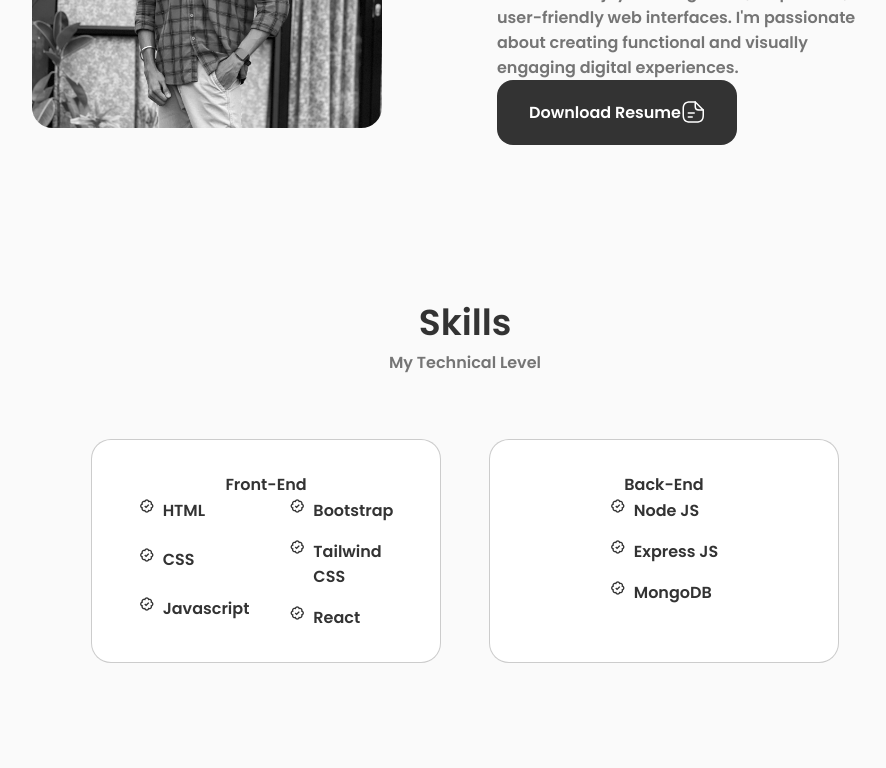
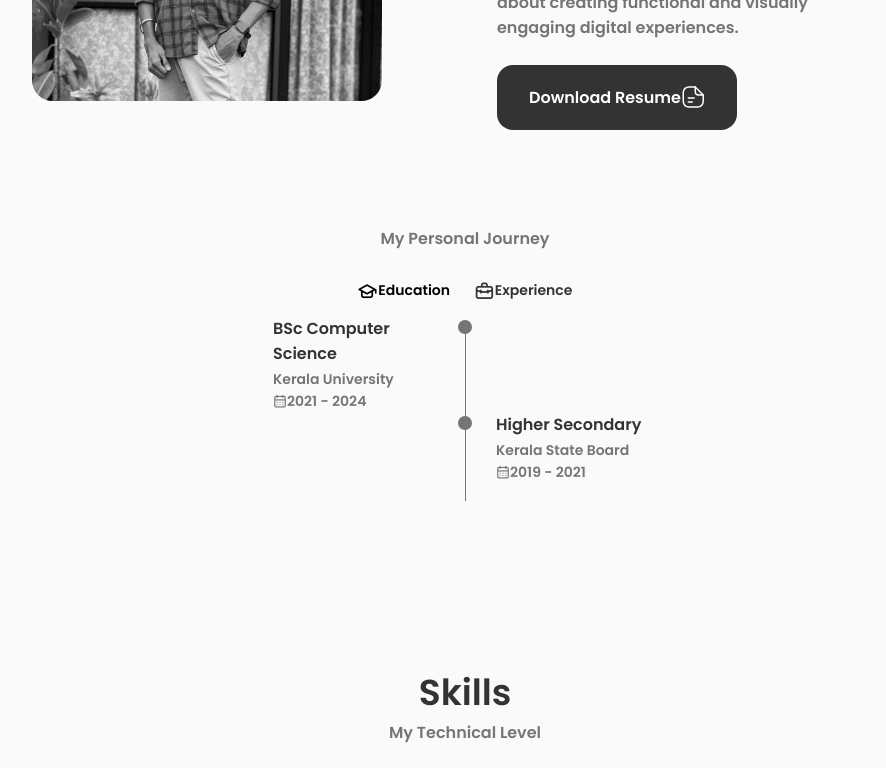
Before and after one commit to midhunmohan2003/Midhun-Portfolio, a React (Vite) app: page / in a window 1280 px wide. Shown: the part 1160-1928 px from the top of the page, without its empty margins (175-1061 px from the left). Built offline with nearby package versions, Linux system fonts and the light colour scheme.

Commit message:
qualifications

```diff
--- a/package.json
+++ b/package.json
@@ -15,9 +15,11 @@
     "axios": "^1.7.9",
     "bootstrap": "^5.3.3",
     "framer-motion": "^12.18.1",
+    "lucide-react": "^0.523.0",
     "react": "^19.0.0",
     "react-bootstrap": "^2.10.9",
     "react-dom": "^19.0.0",
+    "react-icons": "^5.5.0",
     "react-redux": "^9.2.0",
     "react-router-dom": "^7.1.5",
     "react-toastify": "^11.0.3"
--- a/src/Components/about/About.jsx
+++ b/src/Components/about/About.jsx
@@ -4,6 +4,7 @@ import { motion } from "framer-motion";
 import AboutImg from "../../assets/about.jpg";
 import CV from "../../assets/Midhun Mohan_Resume.pdf";
 import Info from "./Info";
+import Qualifications from "./Qualifications";
 
 function About() {
   return (
@@ -31,7 +32,7 @@ function About() {
                 responsive, and user-friendly web interfaces. I'm passionate
                 about creating functional and visually engaging digital
                 experiences.
-              </p>
+              </p> <br />
               <a href={CV} download="" className="button button--flex">
                 Download Resume
                 <svg
@@ -63,6 +64,7 @@ function About() {
             </div>
           </div>
         </motion.div>
+        <Qualifications/>
       </section>
     </>
   );
--- /dev/null
+++ b/src/Components/about/Qualifications.jsx
@@ -0,0 +1,110 @@
+import React, { useState } from 'react'
+import "./about.css";
+
+
+function Qualifications() {
+
+    const [toggleState, setToggleState] = useState(1);
+
+    const toggleTab = (index) =>{
+        setToggleState(index);
+    }
+
+  return (
+    <>
+      <section className="qualification section">
+        <span className="section__subtitle">My Personal Journey</span>
+
+      <div className="qualification__container container">
+        <div className="qualification__tabs">
+            <div className={toggleState === 1 ? "qualification__button qualification__active button--flex" : "qualification__button  button--flex"}
+            onClick={()=> toggleTab(1)}>
+                <i className='uil uil-graduation-cap qualification__icon'></i> Education
+            </div>
+
+            <div className={toggleState === 2 ? "qualification__button qualification__active button--flex" : "qualification__button  button--flex"}
+             onClick={()=> toggleTab(2)}>
+                <i className='uil uil-briefcase-alt qualification__icon'></i> Experience
+            </div>
+        </div>
+
+        <div className="qualification__sections">
+            <div className={toggleState === 1 ? "qualification__content qualification__content-active" : "qualification__content"}>
+
+                <div className="qualification__data">
+                    <div>
+                        <h3 className="qualification__title">BSc Computer Science</h3>
+                        <span className="qualification__subtitle">Kerala University</span>
+                        <div className="qualification__calendar">
+                            <i className="uil uil-calendar-alt"></i>2021 - 2024
+                        </div>
+                    </div>
+                    <div>
+                        <span className="qualification__rounder"></span>
+                        <span className="qualification__line"></span>
+                    </div>
+                </div>
+
+                 <div className="qualification__data">
+                    <div></div>
+
+                    <div>
+                        <span className="qualification__rounder"></span>
+                        <span className="qualification__line"></span>
+                    </div>
+
+                    <div>
+                        <h3 className="qualification__title">Higher Secondary</h3>
+                        <span className="qualification__subtitle">Kerala State Board</span>
+                        <div className="qualification__calendar">
+                            <i className="uil uil-calendar-alt"></i>2019 - 2021
+                        </div>
+                    </div>
+                </div>
+            </div>
+
+
+             <div className={toggleState === 2 ? "qualification__content qualification__content-active" : "qualification__content"}>
+
+                <div className="qualification__data">
+                    <div>
+                        <h3 className="qualification__title">MERN Stack Developer Intern</h3>
+                        <span className="qualification__subtitle">Luminar Tachnolab Kochi</span>
+                        <div className="qualification__calendar">
+                            <i className="uil uil-calendar-alt"></i>June 2024 - Jan 2025
+                        </div>
+                    </div>
+                    <div>
+                        <span className="qualification__rounder"></span>
+                        <span className="qualification__line"></span>
+                    </div>
+                </div>
+
+                 <div className="qualification__data">
+                    <div></div>
+
+                    <div>
+                        <span className="qualification__rounder"></span>
+                        <span className="qualification__line"></span>
+                    </div>
+
+                    <div>
+                        <h3 className="qualification__title">Frontend Developer Intern</h3>
+                        <span className="qualification__subtitle">Devfrend Web Solution</span>
+                        <div className="qualification__calendar">
+                            <i className="uil uil-calendar-alt"></i> May 2025 - June 2025
+                        </div>
+                    </div>
+                </div>
+
+            </div>
+
+
+        </div>
+      </div>
+      </section>
+    </>
+  )
+}
+
+export default Qualifications
--- a/src/Components/about/about.css
+++ b/src/Components/about/about.css
@@ -43,6 +43,119 @@
     padding: 0 4rem 0 0;
     margin-bottom: var(--mb-2-5);
     /* text-align: justify; */
+}
+
+/* Qualifications */
+
+.qualification__container{
+    max-width: 768px;
+}
+.qualification__tabs{
+    display: flex;
+    justify-content: center;
+    margin-bottom: var(--mb-2);
+    gap: 1.5rem;
+}
+.qualification__button{
+    font-size: var(--small-font-size);
+    font-weight: var(--font-medium);
+    color: var(--title-color);
+    margin: 0 var(--mb-1);
+    cursor: pointer;
+}
+.qualification__button:hover{
+    color: var(--title-color-dark);
+}
+.qualification__icon{
+    font-size: 1.3rem;
+    margin-right: var(--mb-0-25);
+}
+.qualification__active{
+    color: var(--title-color-dark);
+}
+.qualification__sections{
+    display: grid;
+    grid-template-columns: 0.5fr;
+    justify-content: center;
+    margin-top: 10px;
+}
+.qualification__content{
+    display: none;
+}
+.qualification__content-active{
+    display: block;
+}
+.qualification__data{
+    display: grid;
+    grid-template-columns: 1fr max-content 1fr;
+    column-gap: 1.5rem;
+}
+.qualification__title{
+    font-size: var(--normal-font-size);
+    font-weight: var(--font-medium);
+     /* margin-bottom: 0.25rem; */
+}
+.qualification__subtitle{
+    display: inline-block;
+    font-size: var(--small-font-size);
+    margin-bottom: var(--mb-1);
+}
+.qualification__calendar{
+    font-size: var(--small-font-size);
+}
+.qualification__rounder{
+    display: inline-block;
+    width: 14px;
+    height: 14px;
+    background-color: var(--text-color);
+    border-radius: 50%;
+}
+.qualification__line {
+    display: block;
+    width: 1px;
+    height: 100%;
+    background-color: var(--text-color);
+    margin: 0 auto;
+    position: relative;
+    top: -6.5px; /* Adjust this value until dot touches the line */
+}
+
+.section__subtitle {
+  display: block;
+  text-align: center;
+  /* font-size: 1.25rem; */
+  font-weight: 600;
+  color: var(--text-color);
+  margin-bottom: 1.5rem; /* ↓ reduced from default spacing */
+}
+
+@media screen and (max-width: 992px) {
+    .qualification__container{
+        margin-left: auto;
+        margin-right: auto;
+    }
+}
+
+@media screen and (max-width: 768px) {
+    .qualification__container{
+        margin-left: var(--mb-1-5);
+        margin-right: var(--mb-1-5);
+    }
+}
+
+@media screen and (max-width: 576px) {
+    .qualification__sections{
+        grid-template-columns: initial;
+    }
+    .qualification__button{
+        margin: 0 var(--mb-0-75);
+    }
+}
+
+@media screen and (max-width: 350px) {
+    .qualification__data{
+        gap: 0.5rem;
+    }
 }
 
 
```
Also changed, not shown: 1 other file (tests, documents, lock files or other folders).
